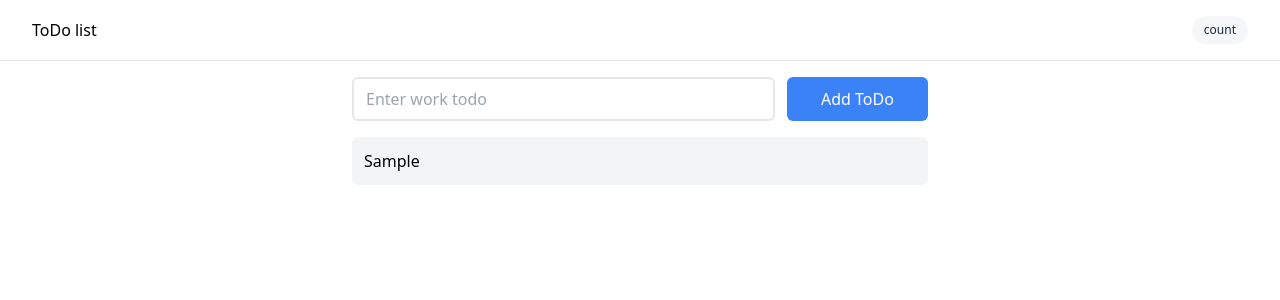
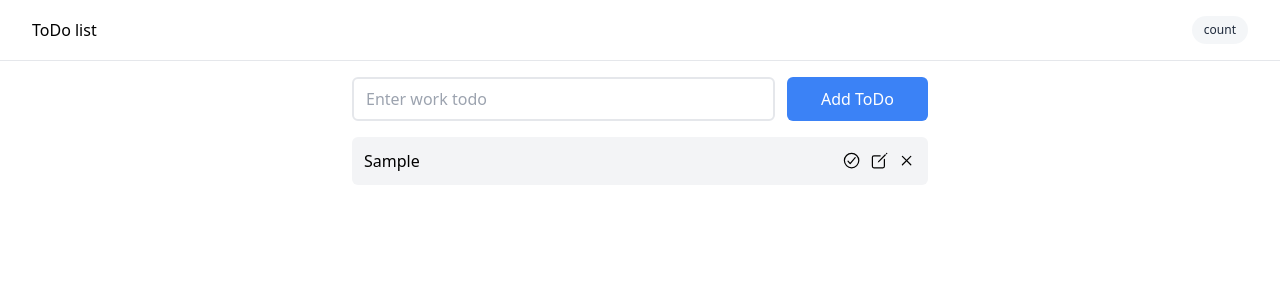
Before and after one commit to alihatampouri/todo-list, a React (Create React App) app: page / in a window 1280 px wide. Both pictures are taken after typing "Sample" into the empty fields and a click on the button "Add ToDo". Shown: the top 300 px of the page. Built offline with nearby package versions, Linux system fonts and the light colour scheme.

Commit message:
add events and complete event functions

```diff
--- a/src/components/Todo/Todo.jsx
+++ b/src/components/Todo/Todo.jsx
@@ -16,10 +16,43 @@ const Todo = () => {
     ]);
   };
 
+  const completeHandler = (id) => {
+    // find item index
+    const index = todos.findIndex((todo) => todo.id === id);
+
+    // clone item
+    const item = { ...todos[index] };
+
+    // change completed status
+    item.isCompleted = !item.isCompleted;
+
+    // clone todos for update
+    const updatedTodos = [...todos];
+
+    // replace item
+    updatedTodos[index] = item;
+
+    // update todos state
+    setTodos(updatedTodos);
+  };
+
+  const editHandler = (id) => {
+    console.log(id);
+  };
+
+  const deleteHandler = (id) => {
+    console.log(id);
+  };
+
   return (
     <div className="px-80">
       <TodoForm onAddTodo={addTodoHandler} />
-      <TodoList todos={todos} />
+      <TodoList
+        todos={todos}
+        onComplete={completeHandler}
+        onEdit={editHandler}
+        onDelete={deleteHandler}
+      />
     </div>
   );
 };
--- /dev/null
+++ b/src/components/Todo/TodoItem.jsx
@@ -0,0 +1,36 @@
+import {
+  IoCheckmarkCircleOutline,
+  IoCheckmarkCircleSharp,
+  IoCreateOutline,
+  IoCloseOutline,
+} from "react-icons/io5";
+
+const TodoItem = ({ todo, onComplete, onEdit, onDelete }) => {
+  return (
+    <div
+      className={
+        "flex justify-between bg-gray-100 rounded-md p-3 mb-2 transition-all" +
+        (todo.isCompleted && " line-through opacity-30")
+      }
+    >
+      <span>{todo.text}</span>
+      <div className="flex gap-2">
+        <button onClick={onComplete}>
+          {todo.isCompleted ? (
+            <IoCheckmarkCircleSharp size="1.2em" />
+          ) : (
+            <IoCheckmarkCircleOutline size="1.2em" />
+          )}
+        </button>
+        <button onClick={onEdit}>
+          <IoCreateOutline size="1.2em" />
+        </button>
+        <button onClick={onDelete}>
+          <IoCloseOutline size="1.2em" />
+        </button>
+      </div>
+    </div>
+  );
+};
+
+export default TodoItem;
--- a/src/components/Todo/TodoList.jsx
+++ b/src/components/Todo/TodoList.jsx
@@ -1,13 +1,27 @@
-const TodoList = ({ todos }) => {
-  return (
-    <section className="mt-4">
-      {todos.map((todo) => (
-        <div className="bg-gray-100 rounded-md p-3 mb-2" key={todo.id}>
-          {todo.text}
+import TodoItem from "./TodoItem";
+
+const TodoList = ({ todos, onComplete, onEdit, onDelete }) => {
+  const renderTodos = () => {
+    if (todos.length === 0) {
+      return (
+        <div className="text-center text-gray-400 animate-pulse rounded-md p-3 mb-2">
+          You haven't added anything to do yet
         </div>
-      ))}
-    </section>
-  );
+      );
+    }
+
+    return todos.map((todo) => (
+      <TodoItem
+        key={todo.id}
+        todo={todo}
+        onComplete={() => onComplete(todo.id)}
+        onEdit={() => onEdit(todo.id)}
+        onDelete={() => onDelete(todo.id)}
+      />
+    ));
+  };
+
+  return <section className="mt-4">{renderTodos()}</section>;
 };
 
 export default TodoList;
```
